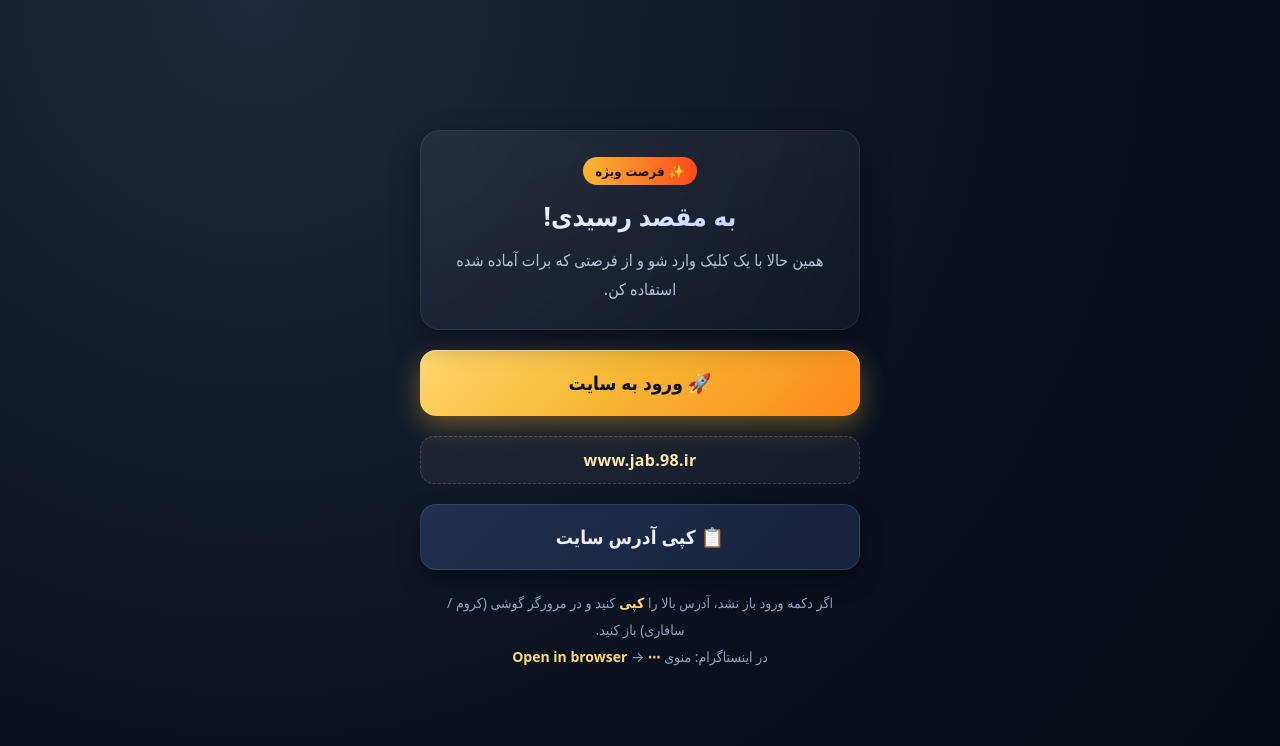
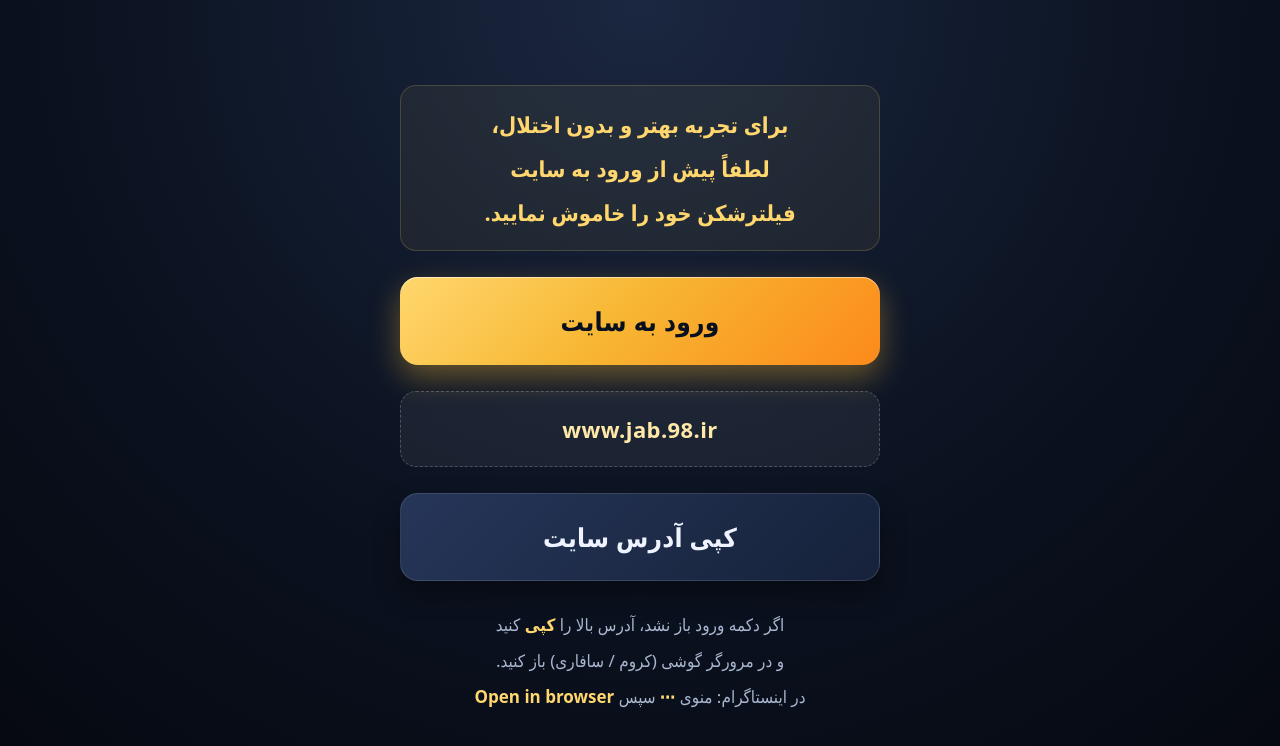
Before and after one commit to iran98ir/big, a plain HTML site: page index.html in a window 1280 px wide. Drawn offline with Linux system fonts and the light colour scheme.

Commit message:
Update index.html

```diff
--- a/index.html
+++ b/index.html
@@ -16,96 +16,68 @@
   html, body {
     width: 100%;
     height: 100%;
-    overflow: hidden;               /* اسکرول ناپذیر */
+    overflow: hidden;
     overscroll-behavior: none;
   }
 
   body {
     font-family: system-ui, -apple-system, "Segoe UI", Tahoma, Arial, sans-serif;
-    background: radial-gradient(circle at 20% 0%, #1e293b 0%, #0b1220 55%, #060a13 100%);
-    color: #e8eefc;
+    background: radial-gradient(circle at 50% 0%, #1b2740 0%, #0b1220 55%, #05080f 100%);
+    color: #eef3ff;
     display: flex;
     align-items: center;
     justify-content: center;
-    padding: calc(16px + env(safe-area-inset-top)) 14px calc(16px + env(safe-area-inset-bottom)) 14px;
+    padding: calc(20px + env(safe-area-inset-top)) 18px calc(20px + env(safe-area-inset-bottom)) 18px;
     min-height: 100dvh;
     height: 100dvh;
   }
 
   .wrap {
     width: 100%;
-    max-width: 440px;
+    max-width: 480px;
     display: flex;
     flex-direction: column;
-    gap: clamp(12px, 3vw, 20px);
-    animation: fade 0.6s ease;
+    gap: clamp(16px, 4vw, 26px);
+    animation: fade 0.7s ease;
   }
 
   @keyframes fade {
-    from { opacity: 0; transform: translateY(8px); }
+    from { opacity: 0; transform: translateY(10px); }
     to   { opacity: 1; transform: translateY(0); }
   }
 
-  /* ===== کارت پیام خوش‌آمد ===== */
-  .hero {
+  /* ===== متن راهنمای فیلترشکن ===== */
+  .notice {
     text-align: center;
-    background: linear-gradient(160deg, rgba(255,255,255,0.06), rgba(255,255,255,0.02));
-    border: 1px solid rgba(255,255,255,0.08);
-    border-radius: 20px;
-    padding: clamp(16px, 5vw, 26px) clamp(12px, 4vw, 20px);
-    box-shadow: 0 12px 30px rgba(0,0,0,0.35);
-    backdrop-filter: blur(6px);
-  }
-
-  .hero .badge {
-    display: inline-block;
-    font-size: clamp(11px, 3vw, 13px);
-    padding: 5px 12px;
-    border-radius: 999px;
-    background: linear-gradient(90deg, #f7b733, #fc4a1a);
-    color: #1a1200;
-    font-weight: 800;
-    margin-bottom: clamp(8px, 2.5vw, 12px);
-    letter-spacing: 0.2px;
-  }
-
-  .hero h1 {
-    font-size: clamp(18px, 5.2vw, 26px);
-    font-weight: 800;
-    line-height: 1.5;
-    background: linear-gradient(90deg, #ffffff, #b8c6ff);
-    -webkit-background-clip: text;
-    background-clip: text;
-    color: transparent;
-    overflow-wrap: anywhere;
-  }
-
-  .hero p {
-    margin-top: clamp(6px, 2vw, 10px);
-    font-size: clamp(13px, 3.6vw, 16px);
-    color: #b7c2d8;
-    line-height: 1.8;
+    font-size: clamp(17px, 5vw, 22px);
+    font-weight: 700;
+    line-height: 2;
+    color: #ffd76e;
+    padding: clamp(10px, 3vw, 16px) clamp(8px, 3vw, 14px);
+    border-radius: 16px;
+    background: rgba(255, 215, 110, 0.06);
+    border: 1px solid rgba(255, 215, 110, 0.18);
     overflow-wrap: anywhere;
   }
 
   /* ===== دکمه‌ها ===== */
   .btn {
     width: 100%;
-    min-height: clamp(54px, 15vw, 66px);
+    min-height: clamp(70px, 18vw, 88px);
     border: none;
-    border-radius: 16px;
+    border-radius: 18px;
     font-family: inherit;
-    font-size: clamp(15px, 4.4vw, 19px);
+    font-size: clamp(20px, 5.6vw, 26px);
     font-weight: 800;
     cursor: pointer;
     display: flex;
     align-items: center;
     justify-content: center;
-    gap: 8px;
-    transition: transform 0.15s ease, filter 0.2s ease;
+    transition: transform 0.15s ease, filter 0.2s ease, box-shadow 0.2s ease;
     overflow-wrap: anywhere;
-    padding: 0 14px;
+    padding: 0 16px;
     text-align: center;
+    letter-spacing: 0.2px;
   }
 
   .btn:active { transform: scale(0.97); }
@@ -113,16 +85,16 @@
   .btn-primary {
     color: #08101f;
     background: linear-gradient(135deg, #ffd76e 0%, #f7b733 45%, #fc8a1a 100%);
-    box-shadow: 0 10px 26px rgba(247,183,51,0.35), inset 0 1px 0 rgba(255,255,255,0.5);
+    box-shadow: 0 12px 30px rgba(247,183,51,0.38), inset 0 1px 0 rgba(255,255,255,0.55);
   }
 
   .btn-primary:hover { filter: brightness(1.06); }
 
   .btn-copy {
-    color: #e8eefc;
-    background: linear-gradient(135deg, #22304d 0%, #16223a 100%);
-    border: 1px solid rgba(255,255,255,0.10);
-    box-shadow: 0 10px 22px rgba(0,0,0,0.35);
+    color: #eef3ff;
+    background: linear-gradient(135deg, #263659 0%, #16223a 100%);
+    border: 1px solid rgba(255,255,255,0.12);
+    box-shadow: 0 12px 26px rgba(0,0,0,0.4);
   }
 
   .btn-copy:hover { filter: brightness(1.1); }
@@ -131,13 +103,12 @@
   .url-box {
     display: flex;
     align-items: center;
-    background: rgba(255,255,255,0.05);
-    border: 1px dashed rgba(255,255,255,0.18);
-    border-radius: 14px;
-    padding: 12px 14px;
+    justify-content: center;
+    background: rgba(255,255,255,0.06);
+    border: 1px dashed rgba(255,255,255,0.22);
+    border-radius: 16px;
+    padding: clamp(16px, 4vw, 22px) 16px;
     direction: ltr;
-    text-align: center;
-    justify-content: center;
   }
 
   .url-box input {
@@ -147,37 +118,37 @@
     outline: none;
     color: #ffe9a8;
     font-family: inherit;
-    font-size: clamp(13px, 3.8vw, 16px);
-    font-weight: 700;
+    font-size: clamp(17px, 5vw, 22px);
+    font-weight: 800;
     text-align: center;
-    letter-spacing: 0.3px;
+    letter-spacing: 0.4px;
     overflow-wrap: anywhere;
   }
 
   /* ===== متن راهنما ===== */
   .hint {
-    font-size: clamp(11.5px, 3.2vw, 14px);
-    color: #93a0b8;
-    line-height: 1.9;
+    font-size: clamp(14px, 4vw, 17px);
+    color: #a9b6cf;
+    line-height: 2.1;
     text-align: center;
-    padding: 0 4px;
+    padding: 0 6px;
     overflow-wrap: anywhere;
   }
 
-  .hint b { color: #ffd76e; font-weight: 700; }
+  .hint b { color: #ffd76e; font-weight: 800; }
 
   /* ===== toast ===== */
   .toast {
     position: fixed;
     left: 50%;
-    bottom: calc(24px + env(safe-area-inset-bottom));
+    bottom: calc(28px + env(safe-area-inset-bottom));
     transform: translateX(-50%) translateY(20px);
     background: #16a34a;
     color: #fff;
-    padding: 10px 20px;
+    padding: 12px 24px;
     border-radius: 999px;
-    font-size: clamp(12px, 3.5vw, 15px);
-    font-weight: 700;
+    font-size: clamp(14px, 4vw, 17px);
+    font-weight: 800;
     opacity: 0;
     pointer-events: none;
     transition: all 0.3s ease;
@@ -191,28 +162,29 @@
 
 <div class="wrap">
 
-  <div class="hero">
-    <span class="badge">✨ فرصت ویژه</span>
-    <h1>به مقصد رسیدی!</h1>
-    <p>همین حالا با یک کلیک وارد شو و از فرصتی که برات آماده شده استفاده کن.</p>
-  </div>
+  <p class="notice">
+    برای تجربه بهتر و بدون اختلال،<br>
+    لطفاً پیش از ورود به سایت<br>
+    فیلترشکن خود را خاموش نمایید.
+  </p>
 
-  <button class="btn btn-primary" id="enterBtn">🚀 ورود به سایت</button>
+  <button class="btn btn-primary" id="enterBtn">ورود به سایت</button>
 
   <div class="url-box">
     <input id="urlInput" type="text" value="www.jab.98.ir" readonly />
   </div>
 
-  <button class="btn btn-copy" id="copyBtn">📋 کپی آدرس سایت</button>
+  <button class="btn btn-copy" id="copyBtn">کپی آدرس سایت</button>
 
   <p class="hint">
-    اگر دکمه ورود باز نشد، آدرس بالا را <b>کپی</b> کنید و در مرورگر گوشی (کروم / سافاری) باز کنید.<br>
-    در اینستاگرام: منوی <b>⋯</b> → <b>Open in browser</b>
+    اگر دکمه ورود باز نشد، آدرس بالا را <b>کپی</b> کنید<br>
+    و در مرورگر گوشی (کروم / سافاری) باز کنید.<br>
+    در اینستاگرام: منوی <b>⋯</b> سپس <b>Open in browser</b>
   </p>
 
 </div>
 
-<div class="toast" id="toast">✅ کپی شد!</div>
+<div class="toast" id="toast">کپی شد</div>
 
 <script>
   var SITE_URL = "https://www.jab.98.ir";
@@ -223,7 +195,6 @@
   var urlInput = document.getElementById("urlInput");
   var toast    = document.getElementById("toast");
 
-  // ==== تشخیص مرورگر داخلی ====
   function isInApp() {
     var ua = navigator.userAgent || navigator.vendor || window.opera;
     return /Instagram|FBAN|FBAV|FB_IAB|Line|Telegram|Twitter|LinkedIn|WhatsApp|Snapchat|Pinterest|MicroMessenger/i.test(ua);
@@ -235,65 +206,52 @@
       (navigator.platform === "MacIntel" && navigator.maxTouchPoints > 1);
   }
 
-  // ==== دکمه ورود ====
   enterBtn.addEventListener("click", function () {
     var target = SITE_URL;
 
-    // اگر در مرورگر داخلی هستیم
     if (isInApp()) {
 
-      // اندروید → intent به کروم
       if (isAndroid()) {
         var intentUrl = "intent://" + target.replace(/^https?:\/\//, "") +
           "#Intent;scheme=https;package=com.android.chrome;end";
         window.location.href = intentUrl;
-        // اگر کروم نبود، fallback
         setTimeout(function () {
           window.location.href = target;
         }, 800);
         return;
       }
 
-      // آیفون → اینستاگرام/تلگرام از extbrowser پشتیبانی می‌کنه
       if (isIOS()) {
-        // اینستاگرام
         var igUrl = "instagram://extbrowser/?url=" + encodeURIComponent(target);
-        // تلگرام
         var tgUrl = "tg://openurl?url=" + encodeURIComponent(target);
 
-        // امتحان اینستاگرام
         window.location.href = igUrl;
 
         setTimeout(function () {
-          // اگر اینستا باز نشد، تلگرام رو امتحان کن
           window.location.href = tgUrl;
         }, 500);
 
         setTimeout(function () {
-          // آخرین تلاش: باز کردن در تب جدید
           window.open(target, "_blank");
         }, 1200);
         return;
       }
 
-      // سایر حالت‌ها: باز کردن در تب جدید
       window.open(target, "_blank");
       return;
     }
 
-    // مرورگر عادی
     window.open(target, "_blank");
   });
 
-  // ==== دکمه کپی ====
   copyBtn.addEventListener("click", function () {
     var text = SITE_URL_CLEAN;
 
     function done() {
-      copyBtn.textContent = "✅ کپی شد!";
+      copyBtn.textContent = "کپی شد";
       showToast();
       setTimeout(function () {
-        copyBtn.textContent = "📋 کپی آدرس سایت";
+        copyBtn.textContent = "کپی آدرس سایت";
       }, 1800);
     }
 
@@ -328,7 +286,6 @@
     }, 1600);
   }
 
-  // ==== جلوگیری از زوم و کشیدن صفحه ====
   document.addEventListener("gesturestart", function (e) { e.preventDefault(); });
   document.addEventListener("touchmove", function (e) {
     if (e.touches.length > 1) e.preventDefault();
@@ -336,4 +293,4 @@
 </script>
 
 </body>
-                                     </html>
+</html>
```
